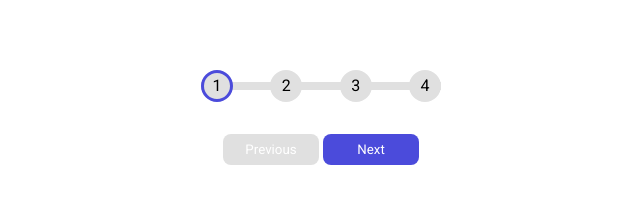
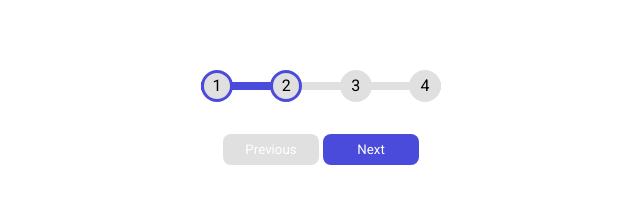
Before and after one commit to JoshuaFarrow/50_Projects_50_Days, a plain HTML site: page nextSteps_DayTwo/index.html in a window 1280 px wide. Both pictures are taken after a click on the button "Next". Shown: the part 283-486 px from the top of the page, 319-959 px from the left. Drawn offline with Linux system fonts and the light colour scheme.

Commit message:
Next Logic Added

```diff
--- a/nextSteps_DayTwo/index.html
+++ b/nextSteps_DayTwo/index.html
@@ -11,7 +11,7 @@
     <body>
         <div class="container">
             <div class="steps">
-                <div class="strike-through"></div>
+                <div class="strike-through" id="progress"></div>
                 <div class="circle active">1</div>
                 <div class="circle">2</div>
                 <div class="circle">3</div>
--- a/nextSteps_DayTwo/scripts.js
+++ b/nextSteps_DayTwo/scripts.js
@@ -0,0 +1,41 @@
+const progress = document.getElementById("progress");
+const next = document.getElementById("next");
+const prev = document.getElementById("prev");
+const circles = document.querySelectorAll(".circle");
+
+let currentStep = 1;
+
+next.addEventListener("click", () => {
+    currentStep++;
+
+    if (currentStep > circles.length) {
+        currentStep = circles.length;
+    }
+
+    UpdateDom();
+});
+
+prev.addEventListener("click", () => {
+    currentStep--;
+
+    if (currentStep < 1) {
+        currentStep = 1;
+    }
+
+    UpdateDom();
+});
+
+function UpdateDom() {
+    circles.forEach((circle, index) => {
+        if (index < currentStep) {
+            circle.classList.add("active");
+        } else {
+            circle.classList.remove("active");
+        }
+    });
+
+    const actives = document.querySelectorAll(".active");
+
+    progress.style.width =
+        ((actives.length - 1) / (circles.length - 1)) * 100 + "%";
+}
--- a/nextSteps_DayTwo/styles.css
+++ b/nextSteps_DayTwo/styles.css
@@ -55,13 +55,11 @@ body {
     transform: translateY(-50%);
 
     height: 0.5rem;
-    width: 0;
+    width: 100%;
 
-    background-color: var(--progress-fill);
+    background-color: var(--progress-empty);
 
-    transition: 0.6s ease;
-
-    z-index: -1;
+    z-index: -2;
 }
 
 .strike-through {
@@ -71,9 +69,11 @@ body {
     transform: translateY(-50%);
 
     height: 0.5rem;
-    width: 100%;
+    width: 0%;
 
-    background-color: var(--progress-empty);
+    background-color: var(--progress-fill);
+
+    transition: 0.3s ease;
 
     z-index: -1;
 }
@@ -90,7 +90,7 @@ body {
 
     background-color: var(--progress-empty);
 
-    transition: 0.6s ease;
+    transition: 0.2s ease 0.1s;
 }
 
 .circle.active {
```
